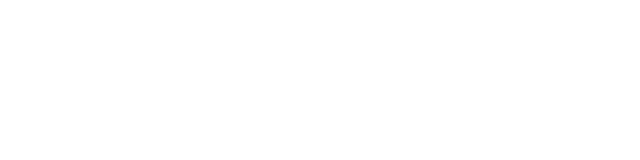
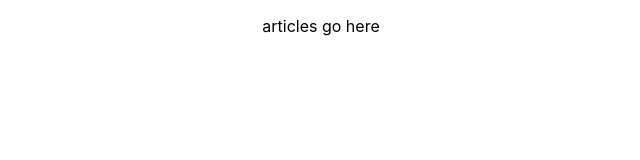
Before and after one commit to elizhahn/news-box, a React (Create React App) app: page / in a window 1280 px wide. Shown: the top 160 px of the page, without its empty margins (319-959 px from the left). Built offline with nearby package versions, Linux system fonts and the light colour scheme.

Commit message:
Setup Article List component with App component

```diff
--- a/src/App/App.js
+++ b/src/App/App.js
@@ -1,11 +1,18 @@
 import './App.css';
+import ArticleList from '../ArticleList/ArticleList';
+import { useState } from 'react';
 
-function App() {
+const App = () => {
+  const [section, setSection] = useState('')
+  const [articles, setArticles] = useState([])
+  const [expanded, setExpanded] = useState(false)
+
   return (
     <div className="App">
       <header className="App-header">
 
       </header>
+      <ArticleList/>
     </div>
   );
 }
--- /dev/null
+++ b/src/ArticleList/ArticleList.js
@@ -0,0 +1,11 @@
+import { React } from "react"
+
+const ArticleList = ({ articles }) => {
+  return (
+    <main>
+      <p>articles go here</p>
+    </main>
+  )
+}
+
+export default ArticleList
```
Also changed, not shown: src/ArticleList/ArticleList.css (added).
